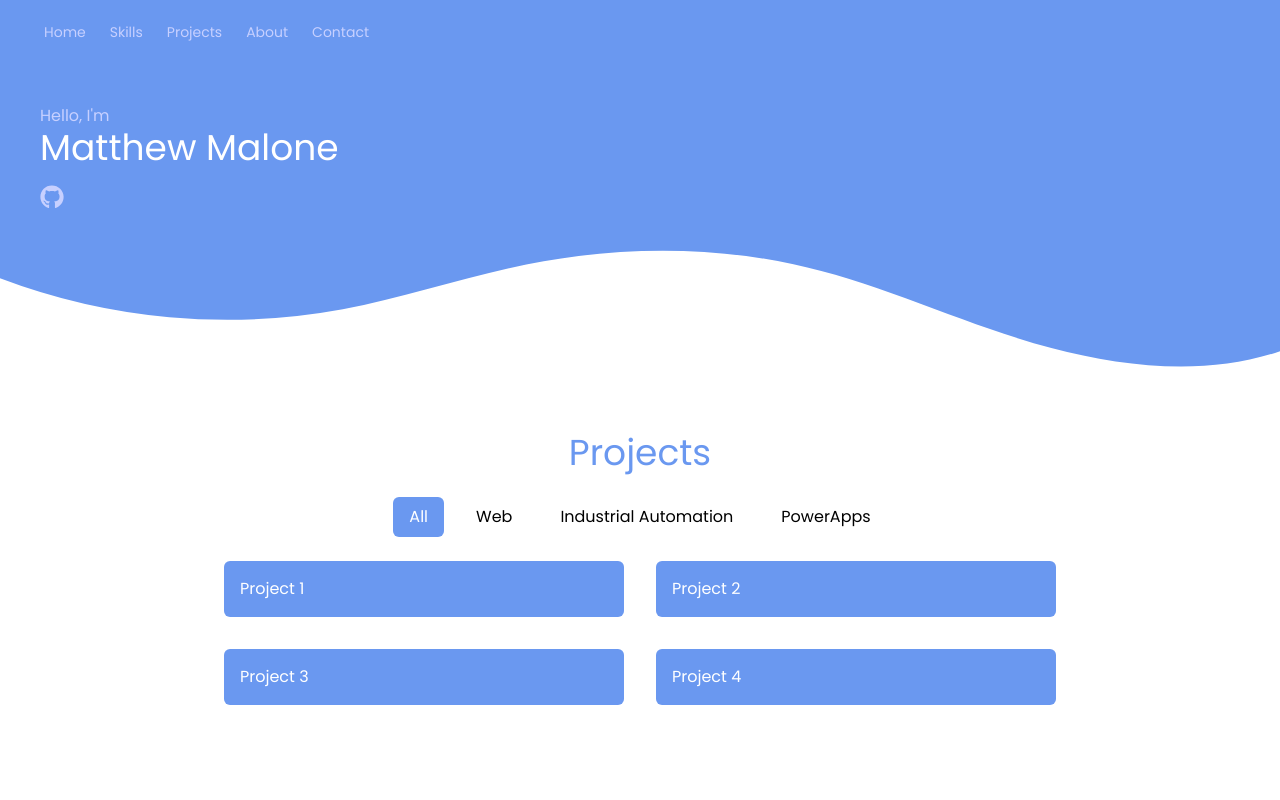
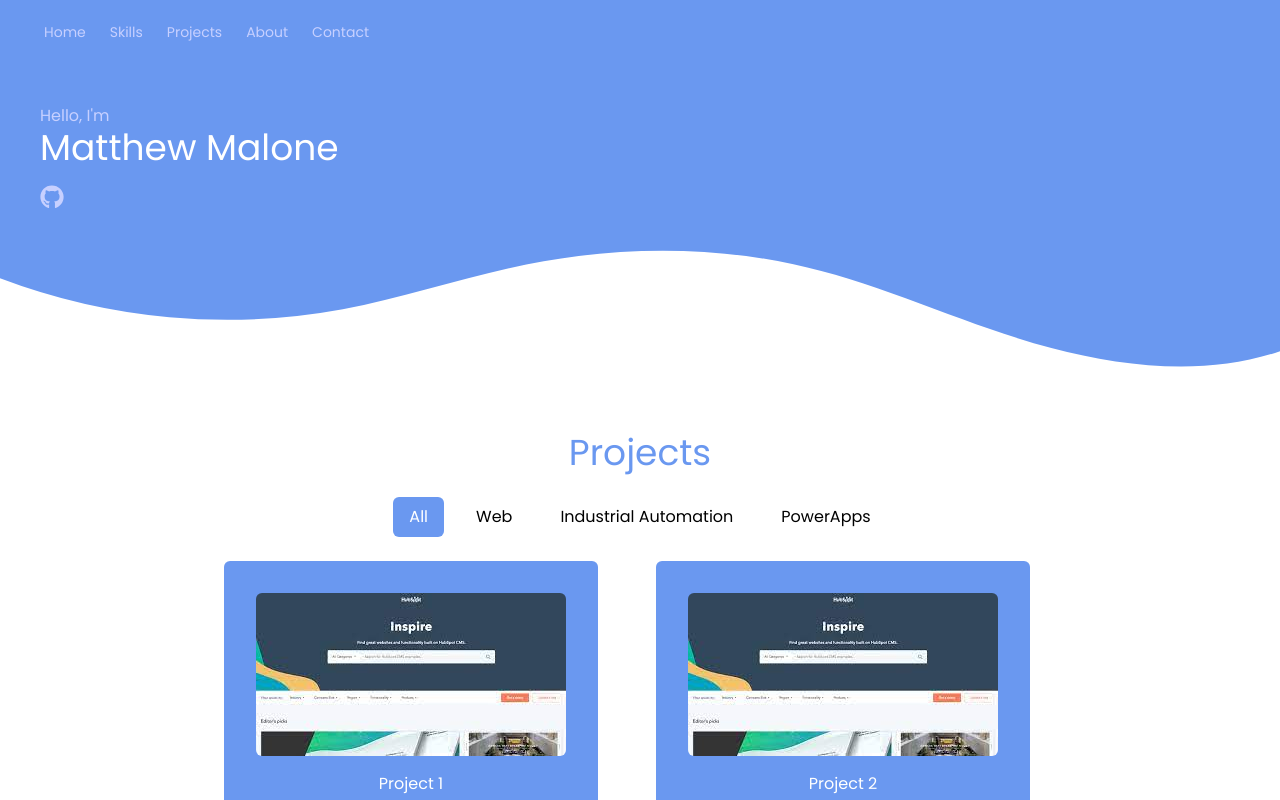
Before and after one commit to mama4294/portfolio, a React (Create React App) app: page / in a window 1280 px wide. Shown: the top 800 px of the page. Built offline with nearby package versions, Linux system fonts and the light colour scheme.

Commit message:
Add learn-more button on hover to project cards

```diff
--- a/src/routes/Projects.jsx
+++ b/src/routes/Projects.jsx
@@ -1,5 +1,6 @@
 import { useState } from "react";
 import { Button } from "../components/Button";
+import example from "../assets/exampleSite.jpeg"
 
 export const Projects = () => {
     const items = ["All", "Web", "Industrial Automation", "PowerApps"];
@@ -41,8 +42,15 @@ export const Projects = () => {
 
   const ProjectCard = ({project}) => {
       return (
-          <div className="pointer bg-primary p-4 text-white rounded-md">
-                {project}
-          </div>
+          <button className="pointer relative group bg-primary p-4 text-white rounded-md">
+              <div className="p-4 ">
+              {/* <div className="filter group-hover:grayscale p-4 "> */}
+              <img className="rounded-md" src={example} alt="site" />
+              </div>
+              <div className="group-hover:block hidden absolute top-1/3 left-0 right-0 z-10">
+              <p className="bg-muted px-4 py-2 m-2 rounded-md">Learn More</p>
+              </div>
+              <p className="text-center">{project}</p>
+          </button>
       )
   }
```
Also changed, not shown: src/assets/exampleSite.jpeg (added).
